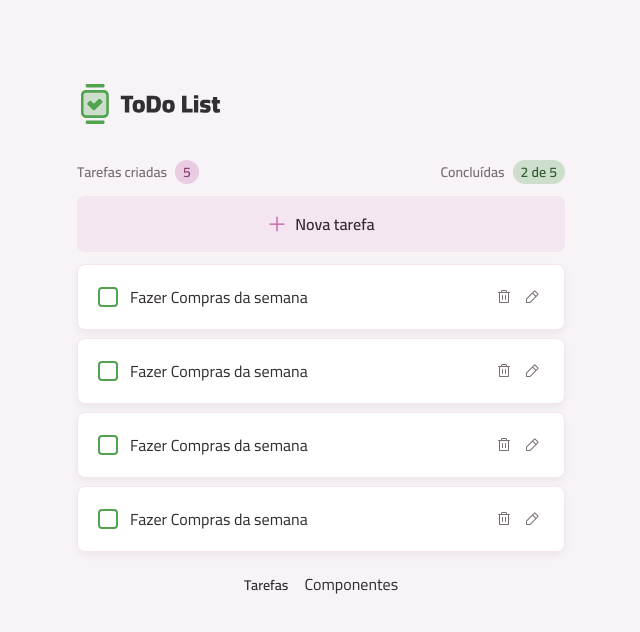
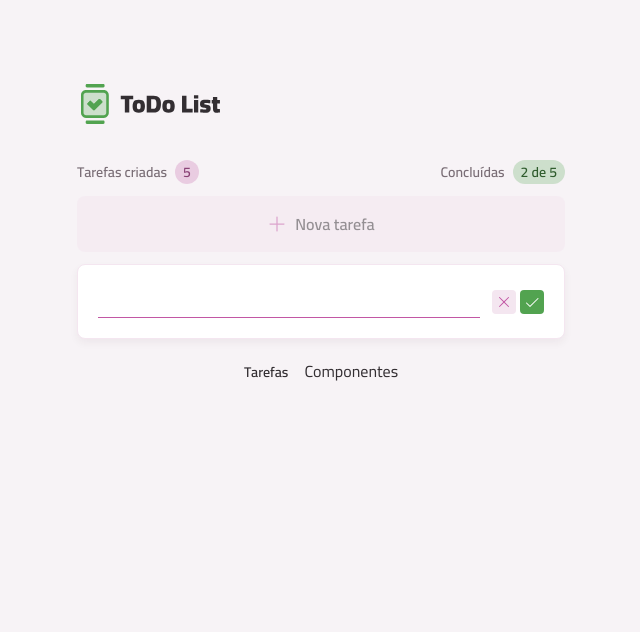
Before and after one commit to MayconSantos04/Projeto-To-Do-List, a React (Vite) app: page / in a window 1280 px wide. Both pictures are taken after a click on the button "Nova tarefa". Shown: the top 632 px of the page, without its empty margins (319-959 px from the left). Built offline with nearby package versions, Linux system fonts and the light colour scheme.

Commit message:
feat: New files created of project.

```diff
--- a/package.json
+++ b/package.json
@@ -15,7 +15,8 @@
     "react": "^19.2.6",
     "react-dom": "^19.2.6",
     "react-router": "^7.17.0",
-    "tailwindcss": "^4.3.0"
+    "tailwindcss": "^4.3.0",
+    "usehooks-ts": "^3.1.1"
   },
   "devDependencies": {
     "@babel/core": "^7.29.0",
--- a/src/Core-components/Task-icon.tsx
+++ /dev/null
@@ -1,53 +0,0 @@
-import React from "react";
-import Card from "../components/Card";
-import InputCheckbox from "../components/Input-checkbox";
-import InputText from "../components/Input-text";
-import ButtonIcon from "../components/Button-icon";
-import Text from "../components/Text";
-import Trash from "../assets/icons/Trash.svg?react";
-import X from "../assets/icons/X.svg?react";
-import PencilSimple from "../assets/icons/PencilSimple.svg?react";
-import Check from "../assets/icons/Check.svg?react";
-
-export default function TaskItem() {
-  const [isEditing, setIsEditing] = React.useState(false);
-
-  function handleEditTask() {
-    setIsEditing(true);
-  }
-
-  function handleExitEditTask() {
-    setIsEditing(false);
-  }
-
-  return (
-    <Card size="md" className="flex items-center gap-3">
-      {!isEditing ? (
-        <>
-          <InputCheckbox />
-          <Text className="flex-1">Fazer Compras da semana</Text>
-          <div className="flex gap-1">
-            <ButtonIcon icon={Trash} variant="tertiary" />
-            <ButtonIcon
-              icon={PencilSimple}
-              variant="tertiary"
-              onClick={handleEditTask}
-            />
-          </div>
-        </>
-      ) : (
-        <>
-          <InputText className="flex-1" />
-          <div className="flex gap-1">
-            <ButtonIcon
-              icon={X}
-              variant="secondary"
-              onClick={handleExitEditTask}
-            />
-            <ButtonIcon icon={Check} variant="primary" />
-          </div>
-        </>
-      )}
-    </Card>
-  );
-}
--- /dev/null
+++ b/src/Core-components/Task-item.tsx
@@ -0,0 +1,90 @@
+import React from "react";
+import Card from "../components/Card";
+import InputCheckbox from "../components/Input-checkbox";
+import InputText from "../components/Input-text";
+import ButtonIcon from "../components/Button-icon";
+import Text from "../components/Text";
+import Trash from "../assets/icons/Trash.svg?react";
+import X from "../assets/icons/X.svg?react";
+import PencilSimple from "../assets/icons/PencilSimple.svg?react";
+import Check from "../assets/icons/Check.svg?react";
+import { TaskState, type Task } from "../models/task";
+import { cx } from "class-variance-authority";
+
+interface TaskItemProps {
+  task: Task;
+}
+
+export default function TaskItem({ task }: TaskItemProps) {
+  const [isEditing, setIsEditing] = React.useState(
+    task?.state === TaskState.Creating,
+  );
+
+  const [taskTitle, setTeskTitle] = React.useState("");
+
+  function handleEditTask() {
+    setIsEditing(true);
+  }
+
+  function handleExitEditTask() {
+    setIsEditing(false);
+  }
+
+  function handleChangeTaskTitle(e: React.ChangeEvent<HTMLInputElement>) {
+    setTeskTitle(e.target.value || "");
+  }
+
+  function handleSaveTask(e: React.FormEvent<HTMLFormElement>) {
+    e.preventDefault();
+
+    setIsEditing(false);
+  }
+
+  return (
+    <Card size="md">
+      {!isEditing ? (
+        <div className="flex items-center gap-3">
+          <InputCheckbox
+            value={task?.concluded?.toString()}
+            checked={task.concluded}
+          />
+          <Text
+            className={cx("flex-1", {
+              "line-through": task?.concluded,
+            })}
+          >
+            {task?.title}
+          </Text>
+          <div className="flex gap-1">
+            <ButtonIcon icon={Trash} variant="tertiary" />
+            <ButtonIcon
+              icon={PencilSimple}
+              variant="tertiary"
+              onClick={handleEditTask}
+            />
+          </div>
+        </div>
+      ) : (
+        <form onSubmit={handleSaveTask} className="flex items-center gap-3">
+          <>
+            <InputText
+              className="flex-1"
+              onChange={handleChangeTaskTitle}
+              required
+              autoFocus
+            />
+            <div className="flex gap-1">
+              <ButtonIcon
+                type="button"
+                icon={X}
+                variant="secondary"
+                onClick={handleExitEditTask}
+              />
+              <ButtonIcon type="submit" icon={Check} variant="primary" />
+            </div>
+          </>
+        </form>
+      )}
+    </Card>
+  );
+}
--- a/src/Core-components/Task-list.tsx
+++ b/src/Core-components/Task-list.tsx
@@ -1,19 +1,36 @@
 import Button from "../components/Button";
 import Plus from "../assets/icons/Plus.svg?react";
-import TaskItem from "./Task-icon";
+import TaskItem from "./Task-item";
+import useTasks from "../hooks/use-tasks";
+import useTask from "../hooks/use-task";
+import { TaskState } from "../models/task";
 
 export default function TaskList() {
+  const { tasks } = useTasks();
+  const { prepareTask } = useTask();
+
+  function handleNewTask() {
+    prepareTask();
+  }
+
   return (
     <>
-    <section className="mb-3">
-      <Button icon={Plus} className="w-full">Nova tarefa</Button>
-    </section>
-    <section className="space-y-2">
-        <TaskItem />
-        <TaskItem />
-        <TaskItem />
-        <TaskItem />
-    </section>
+      <section className="mb-3">
+        <Button
+          icon={Plus}
+          className="w-full"
+          onClick={handleNewTask}
+          disabled={tasks.some((task) => task.state === TaskState.Creating)}
+        >
+          Nova tarefa
+        </Button>
+      </section>
+      <section className="space-y-2">
+        {tasks.map((task) => (
+          <TaskItem key={task.id} task={task} />
+        ))}
+        {/* <TaskItem /> */}
+      </section>
     </>
   );
 }
--- /dev/null
+++ b/src/hooks/use-task.ts
@@ -0,0 +1,24 @@
+import { useLocalStorage } from "usehooks-ts";
+import { TASKS_KEY, TaskState } from "../models/task";
+import type { Task } from "../models/task";
+
+export default function useTask() {
+  const [tasks, setTasks] = useLocalStorage<Task[]>(TASKS_KEY, []);
+
+  function prepareTask() {
+    setTasks((prev) => [
+      ...prev,
+      {
+        id: crypto.randomUUID(),
+        title: "",
+        state: TaskState.Creating,
+      },
+    ]);
+  }
+
+  return {
+    tasks,
+    setTasks,
+    prepareTask,
+  };
+}
--- /dev/null
+++ b/src/hooks/use-tasks.ts
@@ -0,0 +1,13 @@
+import { useLocalStorage } from "usehooks-ts";
+import { TASKS_KEY } from "../models/task";
+import type { Task } from "../models/task";
+
+export default function useTasks() {
+  const [tasks] = useLocalStorage<Task[]>(TASKS_KEY, []);
+
+  return {
+    tasks,
+    tasksCount: tasks.length,
+    concludedTaskCount: tasks.filter(task => task.concluded === true).length,
+  };
+}
--- /dev/null
+++ b/src/models/task.ts
@@ -0,0 +1,13 @@
+export const TASKS_KEY = "tasks";
+
+export enum TaskState {
+  Creating = "creating",
+  Created = "created",
+}
+
+export interface Task {
+  id: string;
+  title: string;
+  concluded?: boolean;
+  state?: TaskState;
+}
--- a/tsconfig.app.json
+++ b/tsconfig.app.json
@@ -18,7 +18,7 @@
     /* Linting */
     "noUnusedLocals": true,
     "noUnusedParameters": true,
-    "erasableSyntaxOnly": true,
+    // "erasableSyntaxOnly": true,
     "noFallthroughCasesInSwitch": true
   },
   "include": ["src"]
```
Also changed, not shown: 1 other file (tests, documents, lock files or other folders).
